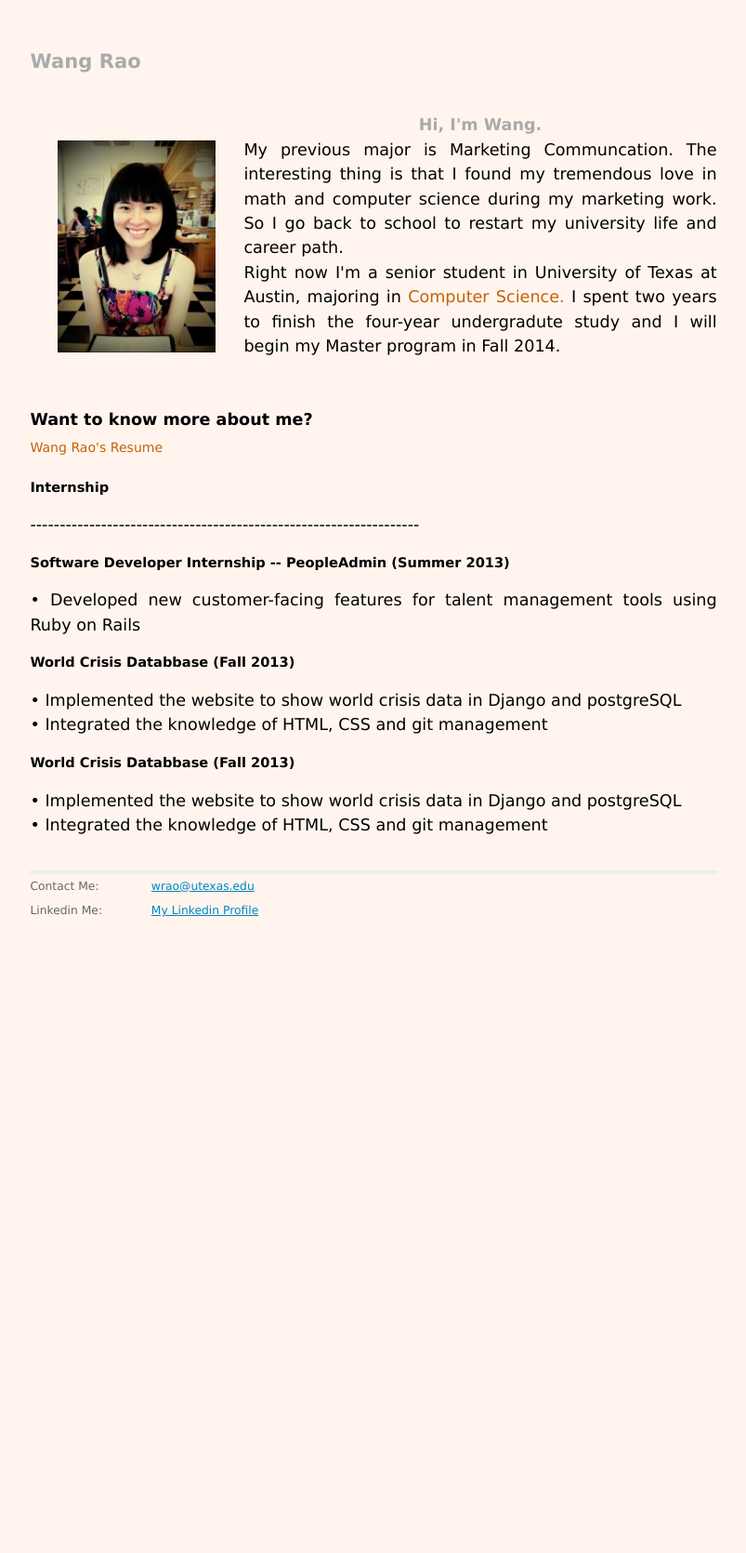
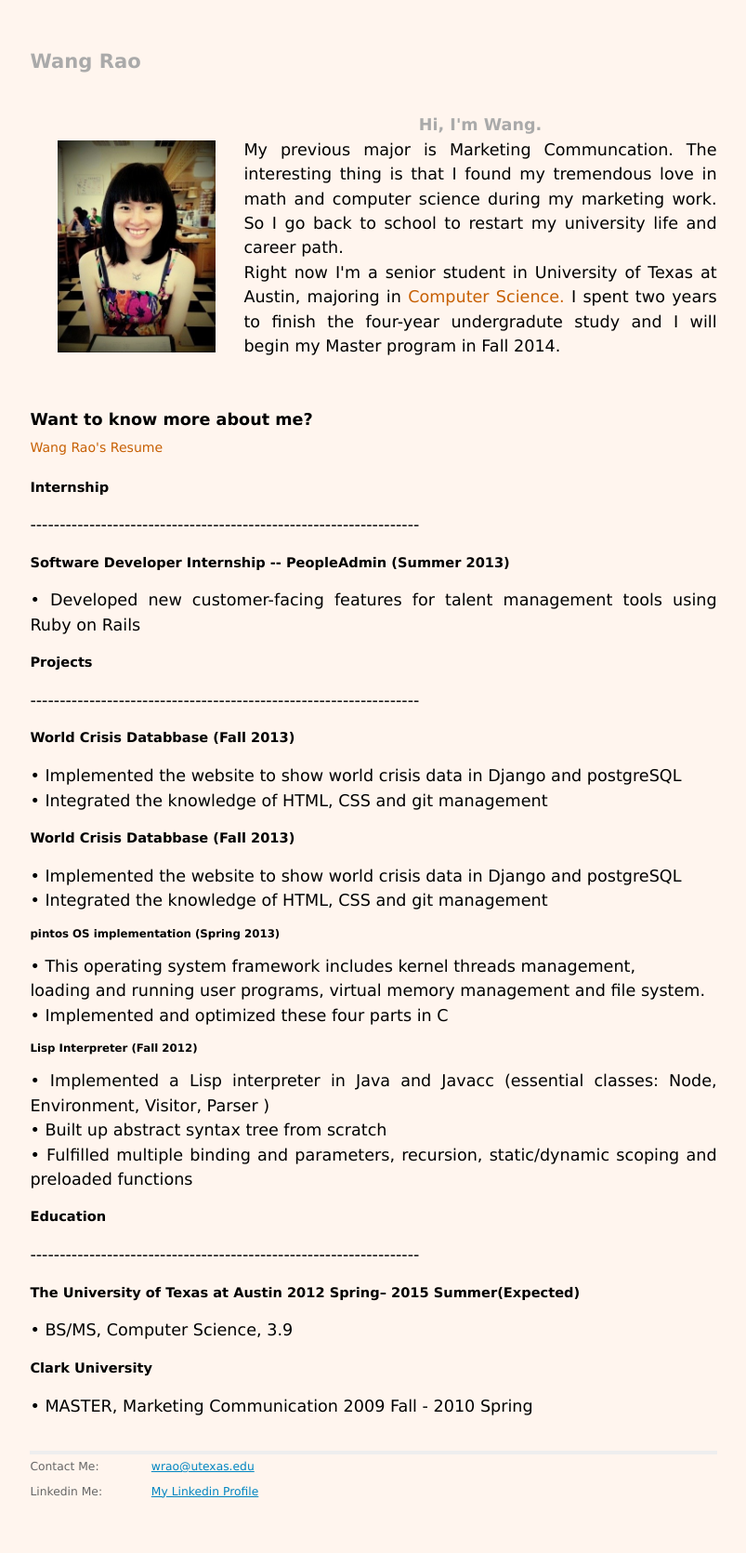
Before and after one commit to raowang87/raowang87.github.io, a Jekyll site: the page built from index.html, in a window 1280 px wide. Shown: the whole page at 93% size, without its empty margins (238-1041 px from the left). Built offline with Jekyll 4.4.1, drawn with Linux system fonts in a browser that asks for light colours; before the commit the page ends 1045 px from its top, so only the background shows below that.

Commit message:
complete project info

```diff
--- a/index.html
+++ b/index.html
@@ -16,6 +16,8 @@ title: Wang Rao's Home Page
       <h5>Software Developer Internship -- PeopleAdmin    (Summer 2013)  </h5>
        • Developed new customer-facing features for talent management tools using Ruby on Rails <br>
 
+    <h5>Projects</h5>
+    ------------------------------------------------------------------
       <h5>World Crisis Databbase  (Fall 2013)</h5>
        • Implemented the website to show world crisis data in Django and postgreSQL  <br>
        • Integrated the knowledge of HTML, CSS and git management <br>
@@ -23,5 +25,25 @@ title: Wang Rao's Home Page
       <h5>World Crisis Databbase  (Fall 2013)</h5>
        • Implemented the website to show world crisis data in Django and postgreSQL  <br>
        • Integrated the knowledge of HTML, CSS and git management <br>
+
+      <h6>pintos OS implementation      (Spring 2013)</h6>
+       • This operating system framework includes kernel threads management, <br>
+         loading and running user programs, virtual memory management and file system.  <br>
+       • Implemented and optimized these four parts in C  <br>
+
+     <h6>Lisp Interpreter   (Fall 2012)</h6>
+      • Implemented a Lisp interpreter in Java and Javacc (essential classes: Node, Environment, Visitor, Parser )  <br>
+      • Built up abstract syntax tree from scratch  <br>
+      • Fulfilled multiple binding and parameters, recursion, static/dynamic scoping and preloaded functions  <br>
+
+
+    <h5>Education</h5>
+    ------------------------------------------------------------------
+      <h5>The University of Texas at Austin    2012 Spring– 2015 Summer(Expected)</h5>
+        • BS/MS, Computer Science, 3.9
+
+    <h5>Clark University</h5>
+        • MASTER, Marketing Communication 2009 Fall - 2010 Spring
+
   </ul>
 </div>
```
